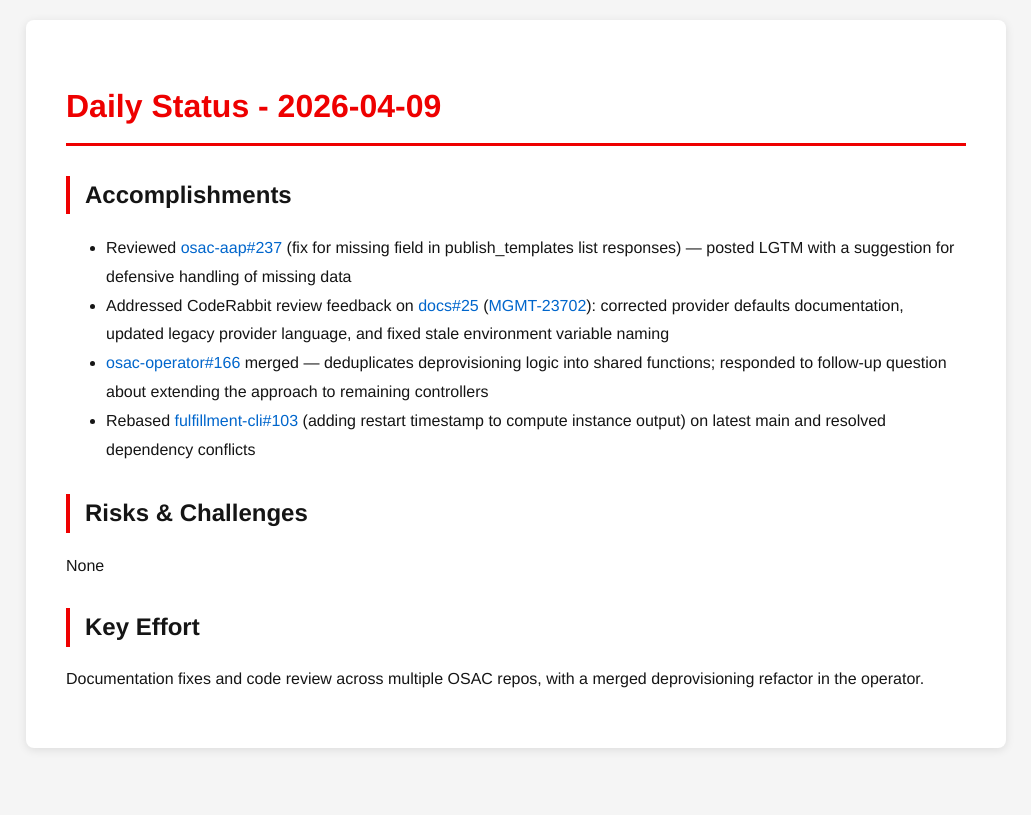
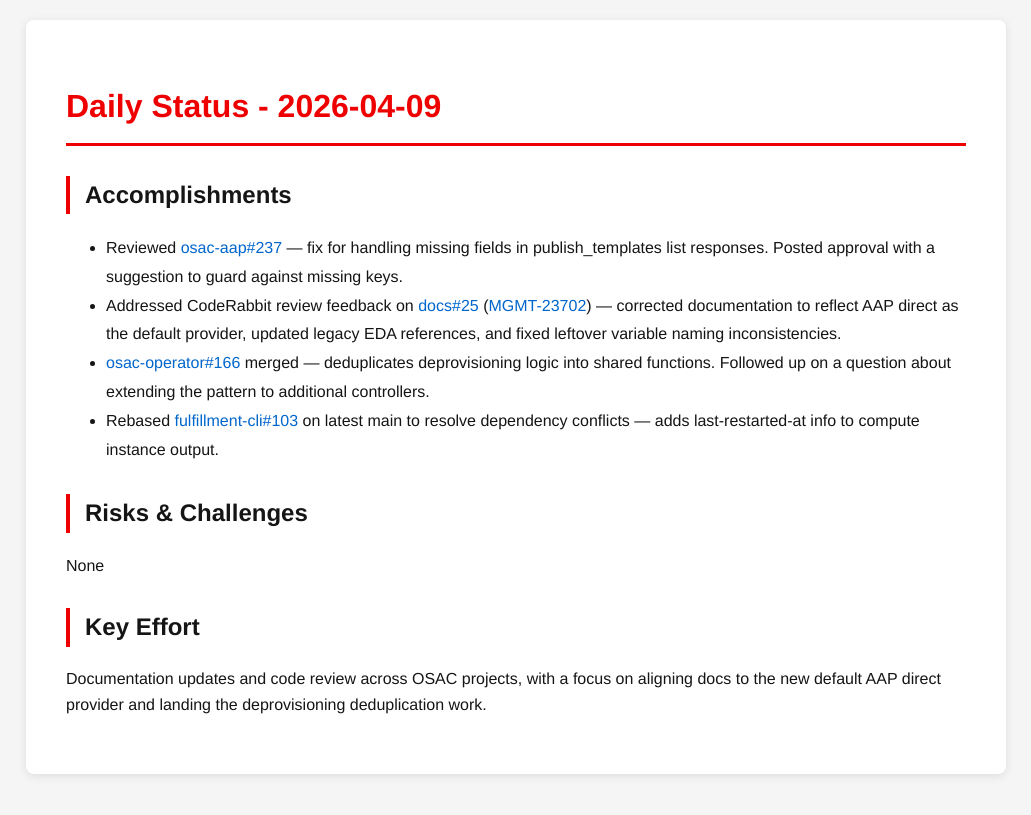
Before and after one commit to tzvatot/daily-status, a Jekyll site: the page built from 2026-04-09.md, in a window 1280 px wide. Shown: the top 815 px of the page, without its empty margins (124-1155 px from the left). Built offline with Jekyll 4.4.1, drawn with Linux system fonts in a browser that asks for light colours.

Commit message:
Daily status update - 2026-04-09

```diff
--- a/2026-04-09.md
+++ b/2026-04-09.md
@@ -7,13 +7,13 @@ date: 2026-04-09
 # Daily Status - 2026-04-09
 
 ## Accomplishments
-- Reviewed [osac-aap#237](https://github.com/osac-project/osac-aap/pull/237) (fix for missing field in publish_templates list responses) — posted LGTM with a suggestion for defensive handling of missing data
-- Addressed CodeRabbit review feedback on [docs#25](https://github.com/osac-project/docs/pull/25) ([MGMT-23702](https://issues.redhat.com/browse/MGMT-23702)): corrected provider defaults documentation, updated legacy provider language, and fixed stale environment variable naming
-- [osac-operator#166](https://github.com/osac-project/osac-operator/pull/166) merged — deduplicates deprovisioning logic into shared functions; responded to follow-up question about extending the approach to remaining controllers
-- Rebased [fulfillment-cli#103](https://github.com/osac-project/fulfillment-cli/pull/103) (adding restart timestamp to compute instance output) on latest main and resolved dependency conflicts
+- Reviewed [osac-aap#237](https://github.com/osac-project/osac-aap/pull/237) — fix for handling missing fields in publish_templates list responses. Posted approval with a suggestion to guard against missing keys.
+- Addressed CodeRabbit review feedback on [docs#25](https://github.com/osac-project/docs/pull/25) ([MGMT-23702](https://issues.redhat.com/browse/MGMT-23702)) — corrected documentation to reflect AAP direct as the default provider, updated legacy EDA references, and fixed leftover variable naming inconsistencies.
+- [osac-operator#166](https://github.com/osac-project/osac-operator/pull/166) merged — deduplicates deprovisioning logic into shared functions. Followed up on a question about extending the pattern to additional controllers.
+- Rebased [fulfillment-cli#103](https://github.com/osac-project/fulfillment-cli/pull/103) on latest main to resolve dependency conflicts — adds last-restarted-at info to compute instance output.
 
 ## Risks & Challenges
 None
 
 ## Key Effort
-Documentation fixes and code review across multiple OSAC repos, with a merged deprovisioning refactor in the operator.
+Documentation updates and code review across OSAC projects, with a focus on aligning docs to the new default AAP direct provider and landing the deprovisioning deduplication work.
```
